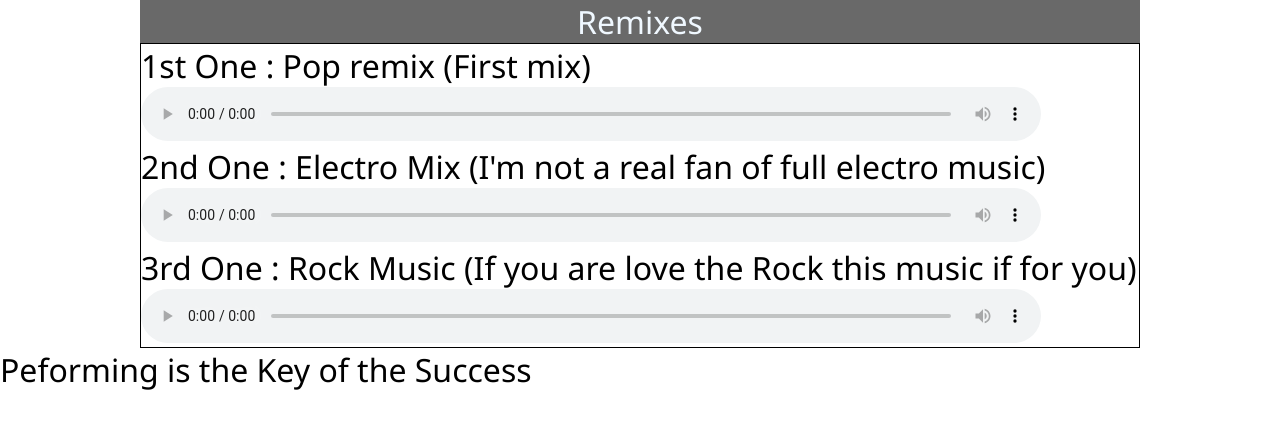
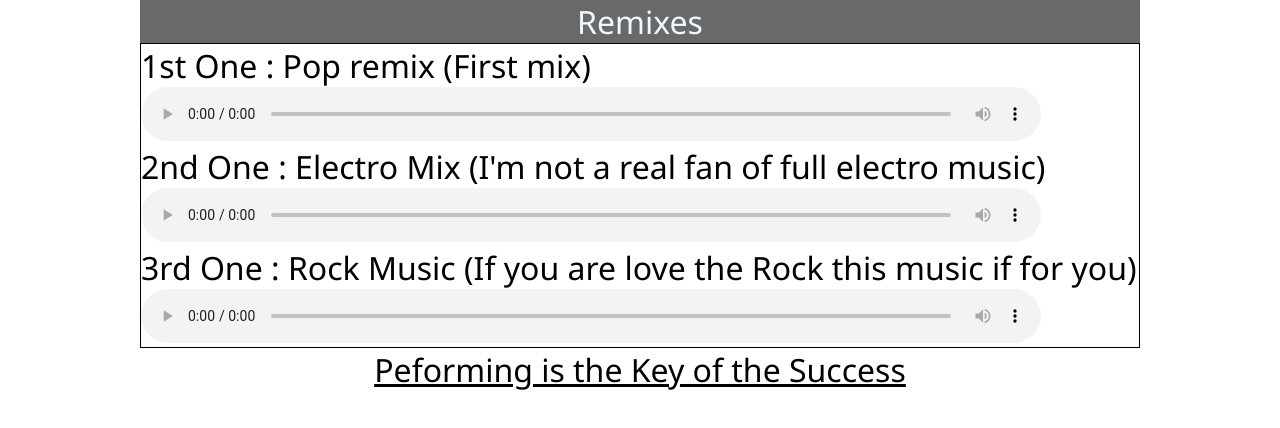
Before and after one commit to KenseiZ/myBlog, a plain HTML site: page index.html in a window 1280 px wide. Drawn offline with Linux system fonts and the light colour scheme.

Commit message:
encore une petite modification

```diff
--- a/index.html
+++ b/index.html
@@ -18,6 +18,6 @@
         <div> 3rd One : Rock Music (If you are love the Rock this music if for you)</div>
         <audio src="Rocky.mp3" controls></audio>
     </main>
-    <div>Peforming is the Key of the Success</div>
+    <div id="Citation">Peforming is the Key of the Success</div>
 </body>
 </html>
--- a/style/main.css
+++ b/style/main.css
@@ -47,3 +47,7 @@ div{
 audio{
     width:900px;
 }
+#Citation{
+    text-align : center;
+    text-decoration : underline;
+}
```
